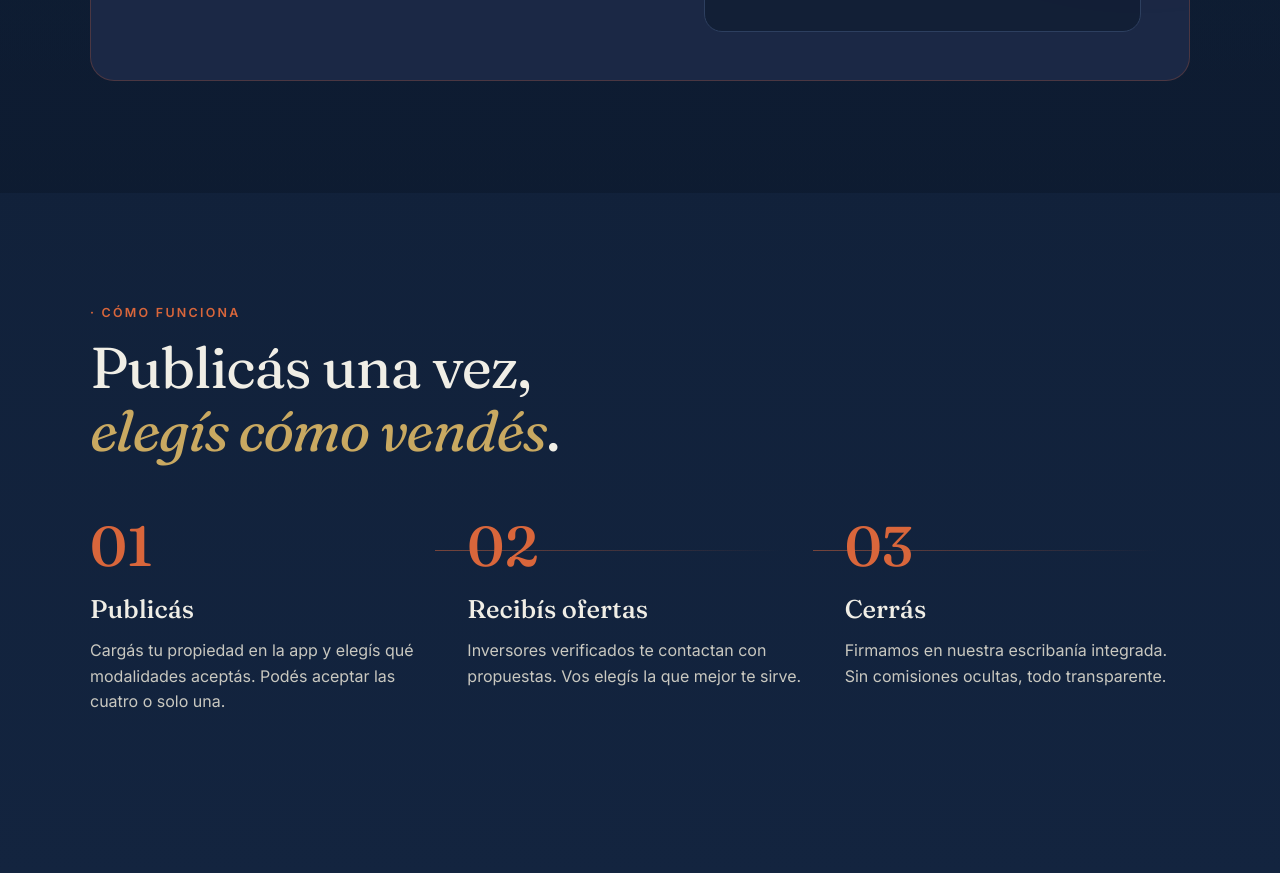
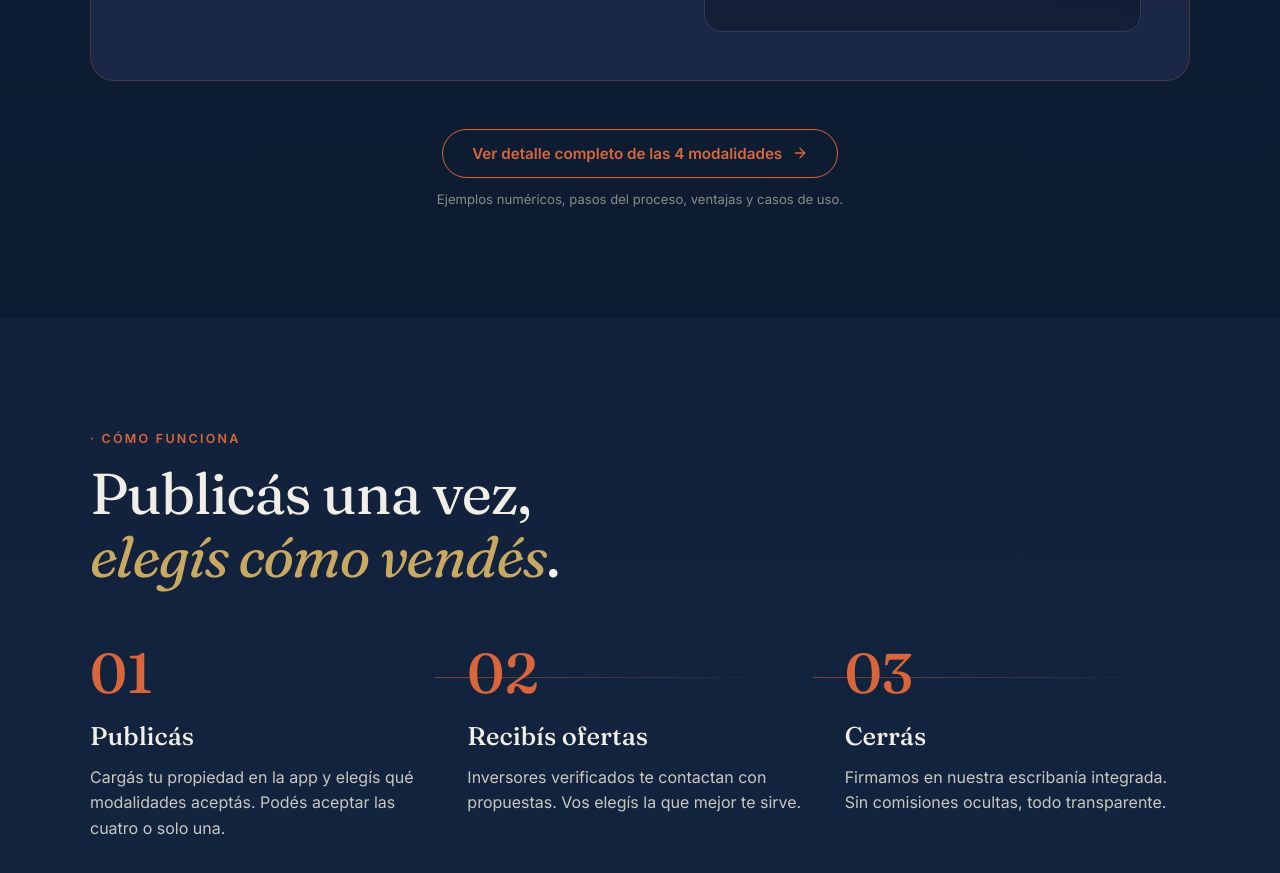
Before and after one commit to Lucas6281/reviva, a React (Vite) app: page / in a window 1280 px wide. Shown: the part 2460-3333 px from the top of the page. Built offline with nearby package versions, Linux system fonts and the light colour scheme.

Commit message:
Update Landing.jsx

```diff
--- a/src/Landing.jsx
+++ b/src/Landing.jsx
@@ -144,7 +144,7 @@ function GhostBtn({ children, onClick, href, style = {}, ...rest }) {
 // =======================================================================
 //   SECCIÓN: NAVBAR FIJO
 // =======================================================================
-function Navbar({ onCtaApp }) {
+function Navbar({ onCtaApp, onGoToModalidades }) {
   const [scrolled, setScrolled] = useState(false);
   useEffect(() => {
     const onScroll = () => setScrolled(window.scrollY > 30);
@@ -173,9 +173,9 @@ function Navbar({ onCtaApp }) {
           }}>Lótum</span>
         </a>
         <div style={{ display: 'flex', alignItems: 'center', gap: '0.6rem' }}>
-          <a href="#modalidades" className="nav-link-desktop" style={{
+          <a href="/modalidades" onClick={(e) => { e.preventDefault(); onGoToModalidades(); }} className="nav-link-desktop" style={{
             color: C.paperSoft, fontSize: '0.92rem', textDecoration: 'none', fontWeight: 500,
-            padding: '0.5rem 0.9rem', borderRadius: 999, transition: 'color 0.2s',
+            padding: '0.5rem 0.9rem', borderRadius: 999, transition: 'color 0.2s', cursor: 'pointer',
           }}>Modalidades</a>
           <a href="#como-funciona" className="nav-link-desktop" style={{
             color: C.paperSoft, fontSize: '0.92rem', textDecoration: 'none', fontWeight: 500,
@@ -430,7 +430,7 @@ function QueEsLotum() {
 // =======================================================================
 //   SECCIÓN 3: LAS 4 MODALIDADES (LA MÁS IMPORTANTE)
 // =======================================================================
-function Modalidades() {
+function Modalidades({ onGoToModalidades }) {
   const [active, setActive] = useState('A');
 
   const modalidades = {
@@ -642,6 +642,38 @@ function Modalidades() {
                 </ul>
               </div>
             </div>
+          </div>
+        </Reveal>
+
+        {/* CTA: ver detalle profundo de las modalidades */}
+        <Reveal>
+          <div style={{
+            marginTop: '3rem', textAlign: 'center',
+          }}>
+            <button
+              onClick={onGoToModalidades}
+              style={{
+                display: 'inline-flex', alignItems: 'center', gap: '0.6rem',
+                padding: '0.9rem 1.8rem', borderRadius: 999,
+                background: 'transparent', color: C.terracotta,
+                border: `1.5px solid ${C.terracotta}`,
+                fontSize: '0.95rem', fontWeight: 600, cursor: 'pointer',
+                fontFamily: fontBody, transition: 'all 0.25s ease',
+              }}
+              onMouseEnter={(e) => {
+                e.currentTarget.style.background = `${C.terracotta}15`;
+                e.currentTarget.style.transform = 'translateY(-2px)';
+              }}
+              onMouseLeave={(e) => {
+                e.currentTarget.style.background = 'transparent';
+                e.currentTarget.style.transform = 'translateY(0)';
+              }}
+            >
+              Ver detalle completo de las 4 modalidades <ArrowRight size={16} />
+            </button>
+            <p style={{
+              color: C.muted, fontSize: '0.82rem', margin: '0.8rem 0 0',
+            }}>Ejemplos numéricos, pasos del proceso, ventajas y casos de uso.</p>
           </div>
         </Reveal>
       </div>
@@ -1109,7 +1141,7 @@ function FAQ() {
 // =======================================================================
 //   SECCIÓN 9: FOOTER
 // =======================================================================
-function Footer({ onGoToTerminos, onGoToPrivacidad, onGoToDefensa, onGoToPublicidad }) {
+function Footer({ onGoToTerminos, onGoToPrivacidad, onGoToDefensa, onGoToPublicidad, onGoToModalidades }) {
   return (
     <footer style={{
       padding: '4rem 1.5rem 2rem',
@@ -1147,7 +1179,7 @@ function Footer({ onGoToTerminos, onGoToPrivacidad, onGoToDefensa, onGoToPublici
               color: C.paper, fontSize: '0.8rem', textTransform: 'uppercase', letterSpacing: '0.12em',
               fontWeight: 600, margin: 0, marginBottom: '1rem',
             }}>Producto</h5>
-            <FootLink href="#modalidades">Modalidades</FootLink>
+            <FootLink onClick={onGoToModalidades}>Modalidades</FootLink>
             <FootLink href="#como-funciona">Cómo funciona</FootLink>
             <FootLink href="#faq">FAQ</FootLink>
           </div>
@@ -1244,17 +1276,17 @@ function WhatsAppFAB() {
 // =======================================================================
 //   COMPONENTE PRINCIPAL — LANDING
 // =======================================================================
-export default function Landing({ onGoToApp, onGoToTerminos, onGoToPrivacidad, onGoToDefensa, onGoToPublicidad }) {
+export default function Landing({ onGoToApp, onGoToTerminos, onGoToModalidades, onGoToPrivacidad, onGoToDefensa, onGoToPublicidad }) {
   return (
     <div style={{
       background: `linear-gradient(180deg, ${C.bgDeep} 0%, ${C.bgMid} 50%, ${C.bgSoft} 100%)`,
       minHeight: '100vh', color: C.paper, fontFamily: fontBody,
       overflowX: 'hidden',
     }}>
-      <Navbar onCtaApp={onGoToApp} />
+      <Navbar onCtaApp={onGoToApp} onGoToModalidades={onGoToModalidades} />
       <Hero onCtaApp={onGoToApp} />
       <QueEsLotum />
-      <Modalidades />
+      <Modalidades onGoToModalidades={onGoToModalidades} />
       <ComoFunciona />
       <PorQueLotum />
       <DescargarApp onCtaApp={onGoToApp} />
@@ -1265,6 +1297,7 @@ export default function Landing({ onGoToApp, onGoToTerminos, onGoToPrivacidad, o
         onGoToPrivacidad={onGoToPrivacidad}
         onGoToDefensa={onGoToDefensa}
         onGoToPublicidad={onGoToPublicidad}
+        onGoToModalidades={onGoToModalidades}
       />
       <WhatsAppFAB />
     </div>
```
